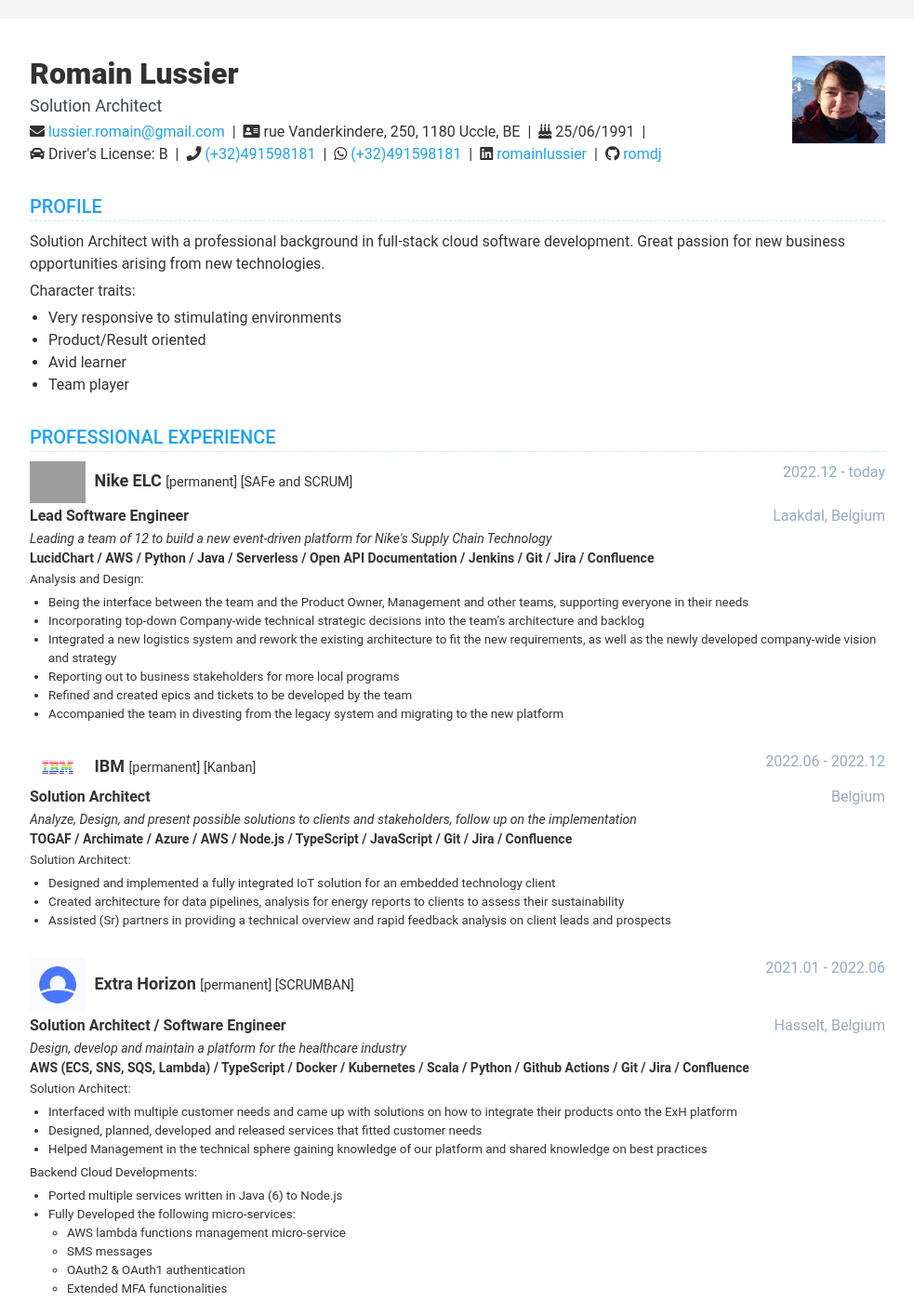
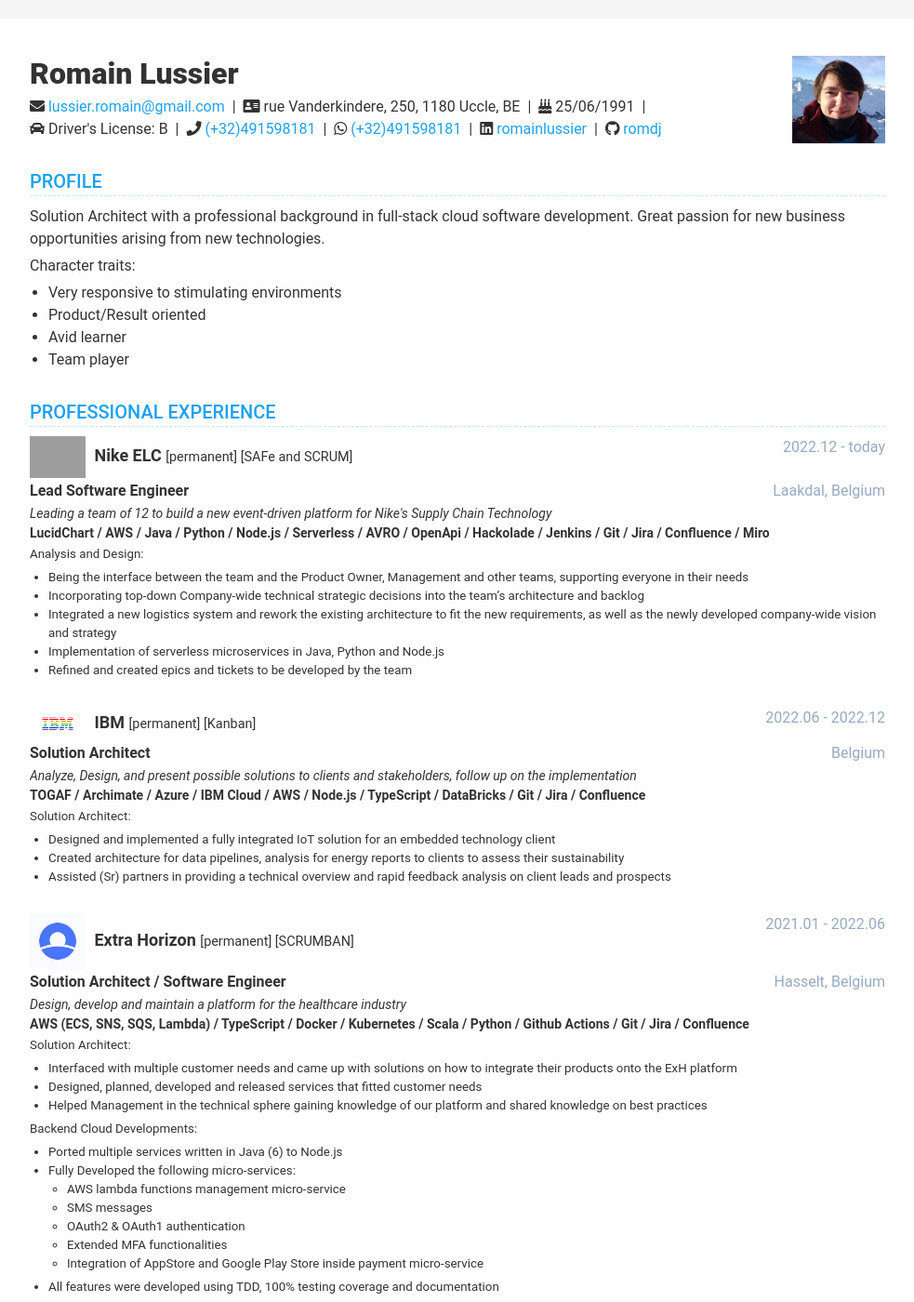
Before and after one commit to romdj/romdj.github.io, a Jekyll site: the page built from index.html, in a window 1280 px wide and 1400 px high. Shown: the whole window at 93% size, without its empty margins (148-1131 px from the left). Built offline with Jekyll 4.4.1, drawn with Linux system fonts in a browser that asks for light colours; nearby versions of some CDN libraries; grey boxes are pictures that could not be loaded.

Commit message:
Updated activity data

```diff
--- a/_data/data.yml
+++ b/_data/data.yml
@@ -1,6 +1,6 @@
 intro:
   name: Romain Lussier
-  title: Solution Architect
+  # title: Solution Architect
   # availability: 'October 19th, 2020'
   # contractType: freelance
   avatar:
@@ -110,14 +110,18 @@
       technologies:
         - 'LucidChart'
         - ' / AWS'
+        - ' / Java'
         - ' / Python'
-        - ' / Java'
+        - ' / Node.js'
         - ' / Serverless'
-        - ' / Open API Documentation'
+        - ' / AVRO'
+        - ' / OpenApi'
+        - ' / Hackolade'
         - ' / Jenkins'
         - ' / Git'
         - ' / Jira'
         - ' / Confluence'
+        - ' / Miro'
       management: SAFe and SCRUM
       time: 2022.12 - today
       company: Nike ELC
@@ -131,19 +135,19 @@
           - Being the interface between the team and the Product Owner, Management and other teams, supporting everyone in their needs
           - Incorporating top-down Company-wide technical strategic decisions into the team's architecture and backlog
           - Integrated a new logistics system and rework the existing architecture to fit the new requirements, as well as the newly developed company-wide vision and strategy
-          - Reporting out to business stakeholders for more local programs
+          - Implementation of serverless microservices in Java, Python and Node.js
           - Refined and created epics and tickets to be developed by the team
-          - Accompanied the team in divesting from the legacy system and migrating to the new platform
 
     - role: Solution Architect
       technologies:
         - 'TOGAF'
         - ' / Archimate'
         - ' / Azure'
+        - ' / IBM Cloud'
         - ' / AWS'
         - ' / Node.js'
         - ' / TypeScript'
-        - ' / JavaScript'
+        - ' / DataBricks'
         - ' / Git'
         - ' / Jira'
         - ' / Confluence'
```
